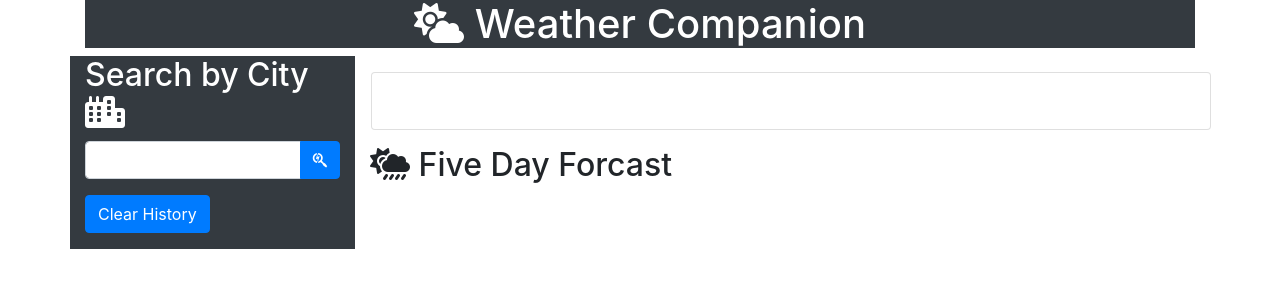
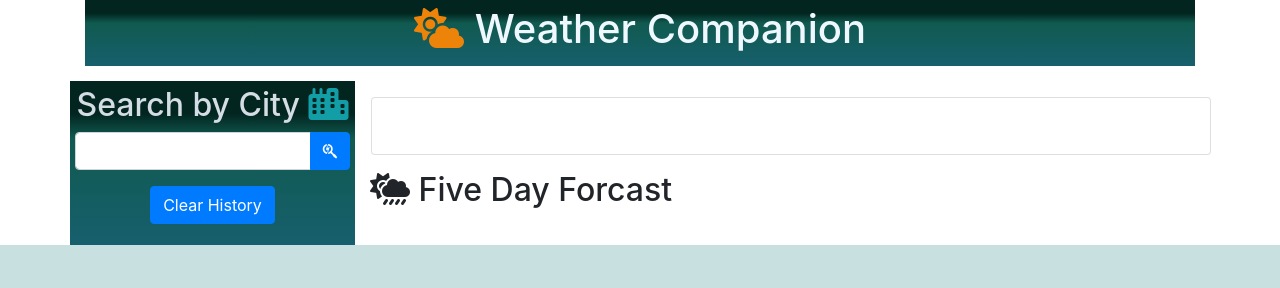
Before and after one commit to KyleAxley/Weather-Dashboard, a plain HTML site: page index.html in a window 1280 px wide. Drawn offline with nearby package versions, Linux system fonts and the light colour scheme.

Commit message:
added some css styling

```diff
--- a/assets/css/style.css
+++ b/assets/css/style.css
@@ -0,0 +1,39 @@
+:root {
+    --spacing: 15px;
+    background-color: rgb(200, 224, 224);
+  }
+
+  header {
+    background: linear-gradient(
+      rgb(2, 37, 32) 20%,
+      rgb(16, 90, 80) 35%,
+      rgb(23, 95, 109) 100%
+    );
+    text-align: center;
+    padding: 5px;
+    margin-bottom: 15px;
+    color: aliceblue;
+  }
+
+  #search {
+    background: linear-gradient(
+      rgb(2, 37, 32) 20%,
+      rgb(16, 90, 80) 35%,
+      rgb(23, 95, 109) 100%
+    );
+    text-align: center;
+    padding: 5px;
+    color: rgb(212, 220, 228);
+  }
+
+  #clear-history {
+    cursor: pointer;
+  }
+
+  #sun {
+    color: rgb(238, 131, 10);
+  }
+
+  #city {
+    color: rgb(18, 157, 167);
+  }
--- a/index.html
+++ b/index.html
@@ -14,14 +14,14 @@
         <div class="row">
             <div class="col-12">
                 <header>
-                    <h1 class="text-center bg-dark text-white"><i class="fa-solid fa-cloud-sun"></i> Weather Companion</h1>
+                    <h1><i class="fa-solid fa-cloud-sun" id="sun"></i> Weather Companion</h1>
                 </header>
             </div>
         </div>
 
         <div class="row">
-            <div class="col-md-3 bg-dark text-white">
-                <h2>Search by City <i class="fa-solid fa-city"></i></h2>
+            <div class="col-md-3" id="search">
+                <h2>Search by City <i class="fa-solid fa-city" id="city"></i></h2>
                 <div class="input-group mb-3">
                     <input id="enter-city" type="text" class="form-control" aria-label="Enter a city">
                     <div class="input-group-append">
@@ -61,8 +61,6 @@
         </div>
     </div>
 
-
-
     <script src="./assets/js/script.js"></script>
 </body>
 </html>
```
